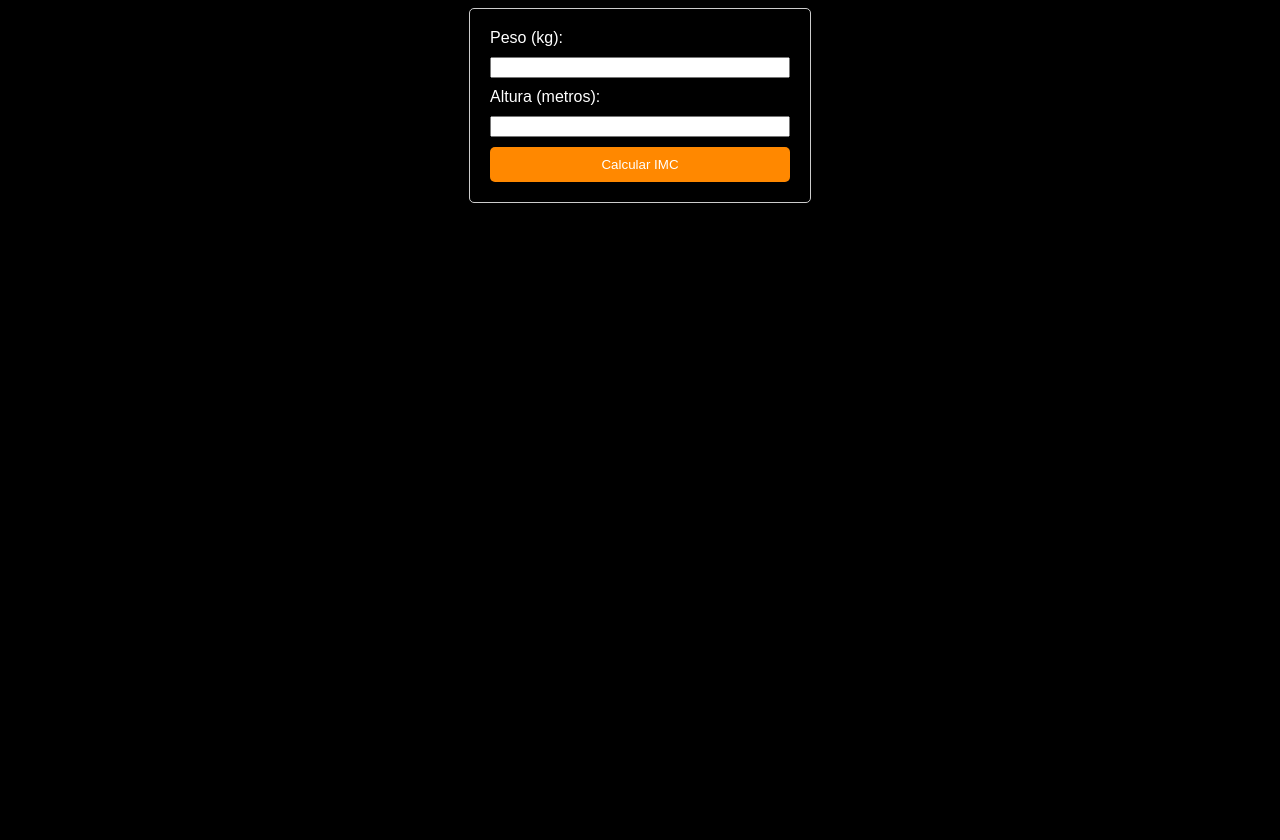
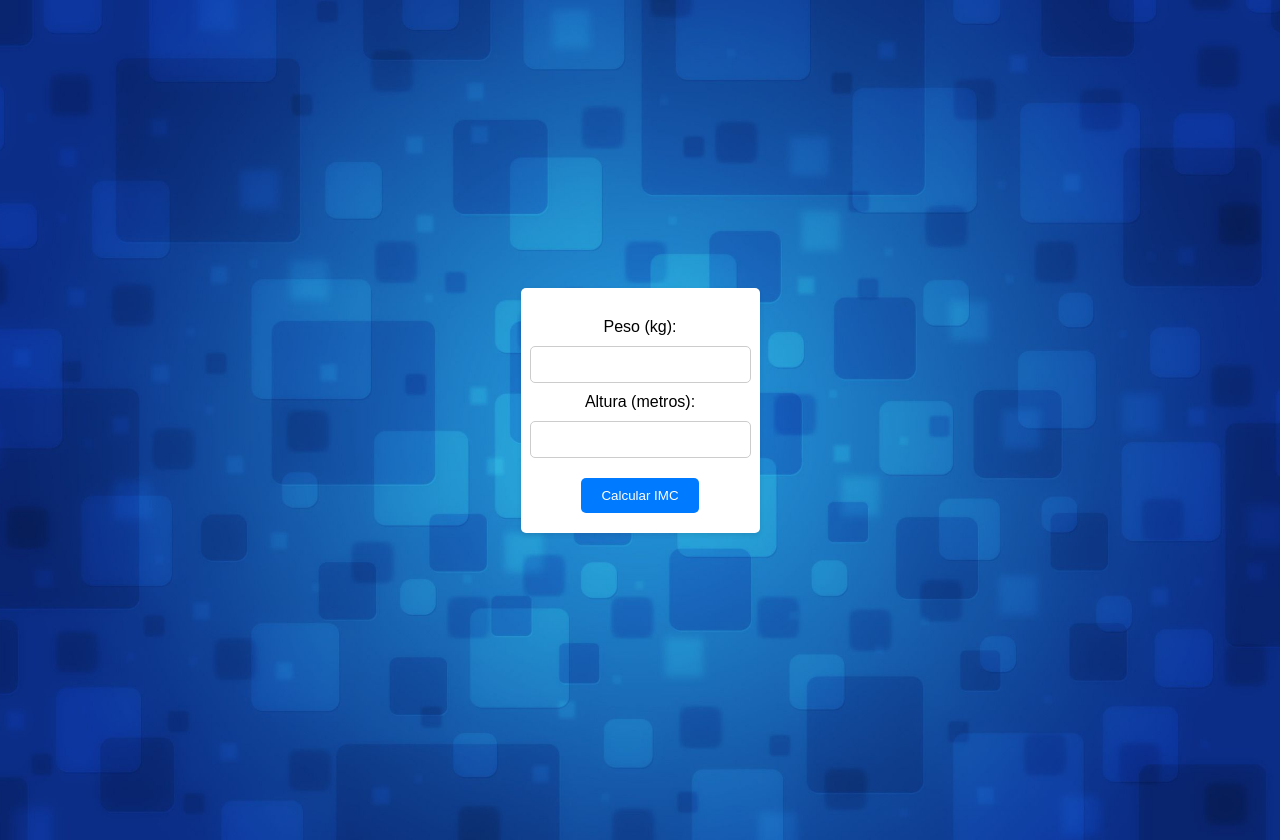
Before and after one commit to BrennoEscobar/Revisao, a plain HTML site: page Revisão/index.html in a window 1280 px wide. Before the commit the page ends 800 px from the top, so only its background shows below. Drawn offline with Linux system fonts and the light colour scheme.

Commit message:
Add files via upload

```diff
--- a/Revisão/index.html
+++ b/Revisão/index.html
@@ -5,9 +5,10 @@
     <meta http-equiv="X-UA-Compatible" content="IE=edge">
     <meta name="viewport" content="width=device-width, initial-scale=1.0">
     <link rel="stylesheet" href="style.css">
-    <title>Document</title>
+    <title>Calculadora IMC</title>
 </head>
 <body>
+    <div class="container">
         <form id="imcCalculator">
             <label for="weight">Peso (kg):</label>
             <input type="number" id="weight" required>
@@ -19,6 +20,18 @@
         </form>
 
         <div id="result"></div>
+    </div>
     <script src="script.js"></script>
+
+    <div vw class="enabled">
+        <div vw-access-button class="active"></div>
+        <div vw-plugin-wrapper>
+          <div class="vw-plugin-top-wrapper"></div>
+        </div>
+      </div>
+      <script src="https://vlibras.gov.br/app/vlibras-plugin.js"></script>
+      <script>
+        new window.VLibras.Widget('https://vlibras.gov.br/app');
+      </script>
 </body>
 </html>
--- a/Revisão/style.css
+++ b/Revisão/style.css
@@ -1,38 +1,52 @@
 body {
   font-family: Arial, sans-serif;
-  background-color: black;
+  margin: 0;
+  padding: 20px;
+  display: flex;
+  justify-content: center;
+  align-items: center;
+  min-height: 100vh;
+  background-image: url('images/fundozul.png');
+  background-size: cover;
+  background-repeat: no-repeat;
+  background-position: center;
 }
 
-form {
+#imcCalculator {
+  background-color: #ffffff;
+  border-radius: 5px;
+  padding: 20px;
+  box-shadow: 0 2px 5px rgba(0, 0, 0, 0.1);
   display: flex;
   flex-direction: column;
-  max-width: 300px;
-  margin: 0 auto;
-  padding: 20px;
+  align-items: center;
+}
+
+#imcCalculator label {
+  margin: 10px 0;
+}
+
+#imcCalculator input {
+  width: 100%;
+  padding: 10px;
   border: 1px solid #ccc;
   border-radius: 5px;
-  color: white;
 }
 
-label, input {
-  margin-bottom: 10px;
-}
-
-button {
+#imcCalculator button {
+  margin-top: 20px;
   padding: 10px 20px;
-  background-color: #ff8800;
+  background-color: #007bff;
   color: #fff;
   border: none;
   border-radius: 5px;
   cursor: pointer;
 }
 
-button:hover {
-  background-color: #ff5e00;
-}
-
 #result {
   margin-top: 20px;
+  text-align: center;
   font-weight: bold;
-  color: #fff;
+  font-size: 20px;
+  color: white;
 }
```
Also changed, not shown: Revisão/images/academia@03x.png (added), Revisão/images/background2.png (added), Revisão/images/formacao_qual-o-impacto-da-atividade-fisica-para-a-mente.png (added), Revisão/images/fundozul.png (added), Revisão/images/images.png (added). Lines whose indentation alone changed are shown as unchanged.
